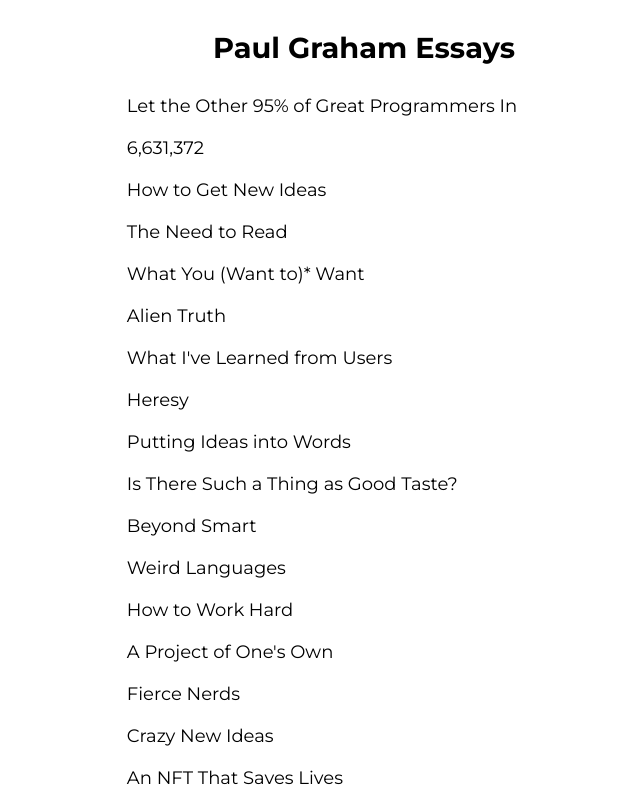
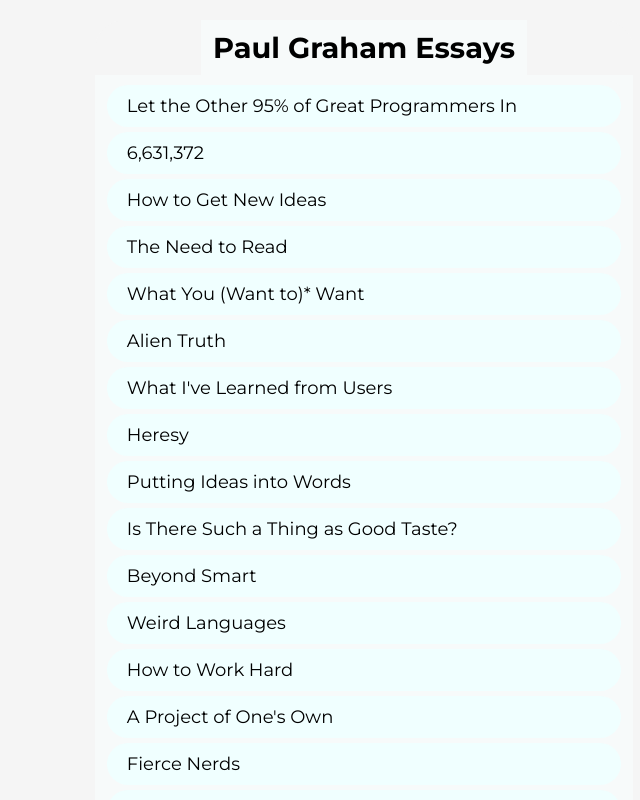
Before and after one commit to rp46/pg-essays, a React (Create React App) app: page / in a window 1280 px wide. Shown: the top 800 px of the page, without its empty margins (276-916 px from the left). Built offline with nearby package versions, Linux system fonts and the light colour scheme.

Commit message:
styling changes

```diff
--- a/src/App.js
+++ b/src/App.js
@@ -2,12 +2,13 @@ import "./styles.css";
 import React from "react";
 import essays from "./data/pg-essays.json";
 import UnorderedList from "./components/articles/UnorderedList";
+import { PG_WEB_URL } from "./constants";
 
 const App = () => {
   return (
     <div className="container">
       <main>
-        <h1>Paul Graham Essays</h1>
+        <h1><a href={PG_WEB_URL}>Paul Graham Essays</a></h1>
         <UnorderedList data={essays} />
       </main>
     </div>
--- a/src/components/articles/link.css
+++ b/src/components/articles/link.css
@@ -2,6 +2,7 @@
 a {
     text-decoration: none;
     color: black;
+    background-color: initial;
 }
 
 a:hover {
--- a/src/components/articles/ul.css
+++ b/src/components/articles/ul.css
@@ -5,7 +5,9 @@ ul {
 }
 
 li {
-    border-radius: 3px;
+    border-radius: 30px;
     padding: 10px 20px;
+    margin: 5px 0;
     font-size: 18px;
+    background-color:azure;
 }
--- a/src/styles.css
+++ b/src/styles.css
@@ -2,6 +2,7 @@
     margin: 0;
     padding: 0;
     font-family: 'Montserrat', Arial, Helvetica, sans-serif;
+    background-color: rgb(247, 250, 250);
 }
 
 .container, main{
@@ -9,17 +10,24 @@
     align-items: center;
     flex-wrap: wrap;
     flex-direction: column;
+    background-color: whitesmoke;
 }
 
 .container {
-    margin: 20px 0;
+    padding: 20px 0;
 }
 
 main {
-    max-width: 1000px;
+    max-width: 1400px;
+    border-radius: 30px;
 }
 
 h1 {
     padding: 10px 12px;
     font-size: 1.8em;
 }
+
+h1 > a:visited,
+h1 > a:hover {
+    color: black;
+}
```
